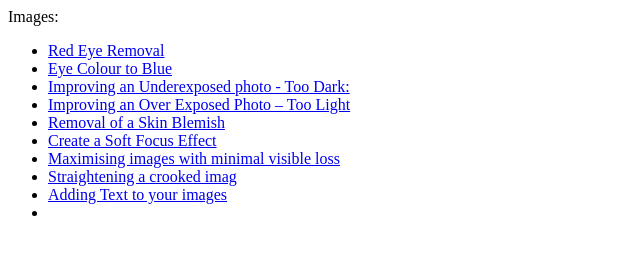
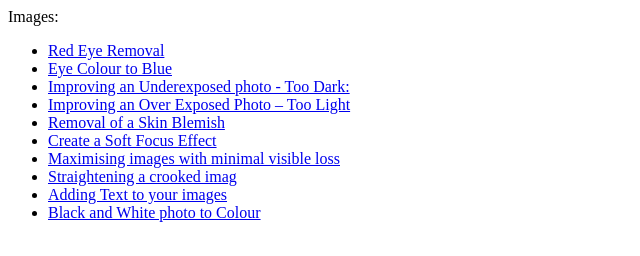
Before and after one commit to jasminelim0/jasminelim0.github.io, a plain HTML site: page photoshopimages.html in a window 1280 px wide. Shown: the whole page, without its empty margins (0-640 px from the left). Drawn offline with Linux system fonts and the light colour scheme.

Commit message:
Update photoshopimages.html

```diff
--- a/photoshopimages.html
+++ b/photoshopimages.html
@@ -22,7 +22,7 @@ Images:
 
   <li> <a href="https://highvale-my.sharepoint.com/:i:/g/personal/lim0059_highvalesc_vic_edu_au/EQZS4bB_9WpHvMtPkyGqVfEBLFLpEiMmHRUboW0J9W45iA?e=c8lHx4"> Adding Text to your images </a>
 
-  <li> <a href="https://highvale-my.sharepoint.com/:i:/g/personal/lim0059_highvalesc_vic_edu_au/EbNNQw9ixs1OhxftEIkWnvgBQws--QopgBfctFyYLMxPow?e=EU68zA" Black and White photo to Colour </a>
+  <li> <a href="https://highvale-my.sharepoint.com/:i:/g/personal/lim0059_highvalesc_vic_edu_au/EbNNQw9ixs1OhxftEIkWnvgBQws--QopgBfctFyYLMxPow?e=EU68zA"> Black and White photo to Colour </a>
 
 </ul>
 </p>
```
